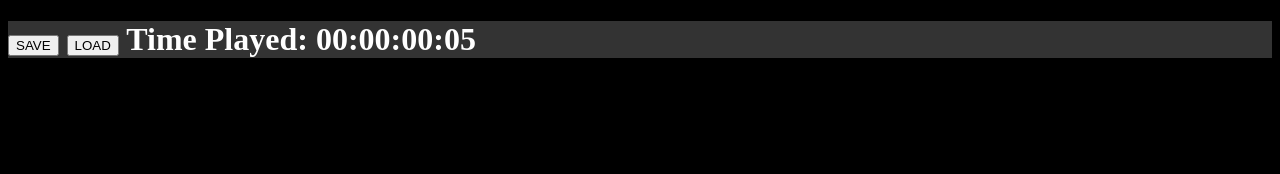
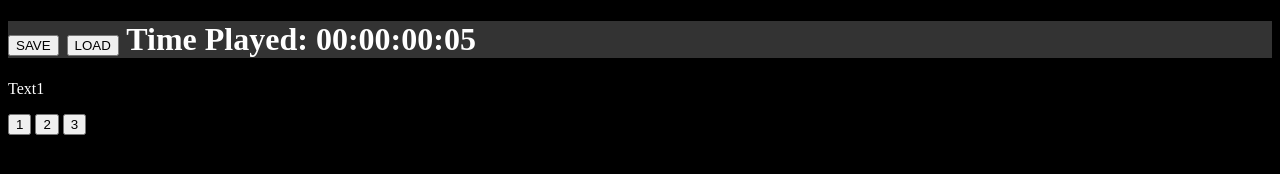
Before and after one commit to TRSMML/Comp-1004-game, a plain HTML site: page index.html in a window 1280 px wide. Drawn offline with Linux system fonts and the light colour scheme.

Commit message:
Start of multi path system
Started creating the system that will be used in the future to allow multiple paths to be taken by the player, with future proofing in place to later add code to calculate consequences of actions

```diff
--- a/Main.js
+++ b/Main.js
@@ -65,6 +65,13 @@ function saveButton(){
 	localStorage.setItem("days",days);
 }
 
+var  textArray = [["Text1","Text2","Text3"],
+				   "This should never Show","This should never Show","This should never Show"];
+
+function action(options,choice){
+	document.getElementById("textTest").textContent = textArray[options][choice];
+}
+
 setInterval(function(){
 	Timerinc();
 },1000);
--- a/index.html
+++ b/index.html
@@ -10,4 +10,6 @@
 	<div class="TopBar">
 		<h1><button type="button" onclick="saveButton()">SAVE</button> <button type="button" onclick="loadButton()">LOAD</button> Time Played: <span Id="Timer">00:00:00:00</span></h1>
 	</div>
+	<p Id="textTest">Text1<p>
+	<button type="button" onclick="action(0,0)">1</button>	<button type="button" onclick="action(0,1)">2</button>	<button type="button" onclick="action(0,2)">3</button>
 </body>
```
